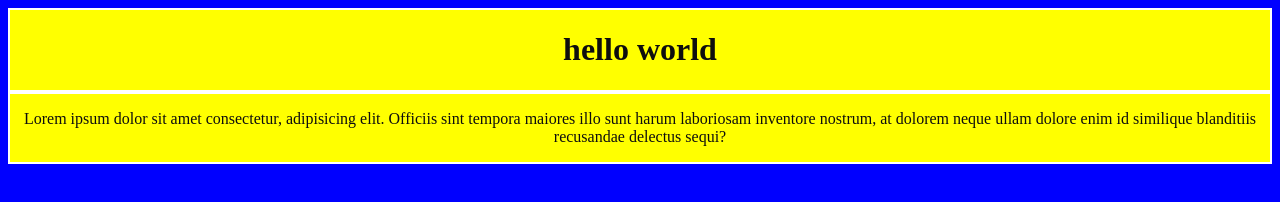
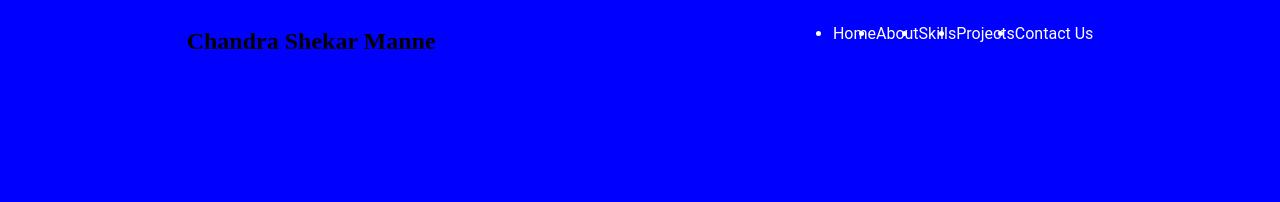
Before and after one commit to Cs152000/test-repository, a plain HTML site: page queries files/index.html in a window 1280 px wide. Drawn offline with Linux system fonts and the light colour scheme.

Commit message:
added css styles

```diff
--- a/queries files/index.html
+++ b/queries files/index.html
@@ -8,15 +8,20 @@
 
 </head>
 <body>
-    <div class="heading">
-    <h1>
-        hello world
-    </h1>
-</div>
-<div class="heading">
-    <p>
-        Lorem ipsum dolor sit amet consectetur, adipisicing elit. Officiis sint tempora maiores illo sunt harum laboriosam inventore nostrum, at dolorem neque ullam dolore enim id similique blanditiis recusandae delectus sequi?
-    </p>
-</div>
+    <nav class="flex s-around bg-color">
+        <div class="left-nav">
+<h1> Chandra Shekar Manne</h1>
+        </div>
+        <div class="right-nav">
+<ul class="flex">
+    <li href="#home" class="t-white  roboto text-decoration">Home</li>
+    <li href="#About" class="t-white  roboto text-decoration">About</li>
+    <li href="#skills" class="t-white  roboto text-decoration">Skills</li>
+    <li href="#skills" class="t-white  roboto text-decoration">Projects</li>
+    <li href="#skills" class="t-white  roboto text-decoration">Contact Us</li>
+
+</ul>
+        </div>
+    </nav>
 </body>
 </html>
--- a/queries files/style.css
+++ b/queries files/style.css
@@ -1,9 +1,22 @@
 body{
     background-color:blue;
 }
-.heading{
-    color:rgb(14, 14, 14);
-    background:yellow;
-    text-align:center;
-    border:2px solid white;
+
+.s-around{
+    justify-content:space-around;
 }
+.left-nav{
+    margin
+}
+.text-decoration{
+    text-decoration:none;
+}
+.flex{
+    display:flex;
+}
+.t-white{
+    color:white;
+}
+.roboto{
+    font-family:roboto;
+}
```
